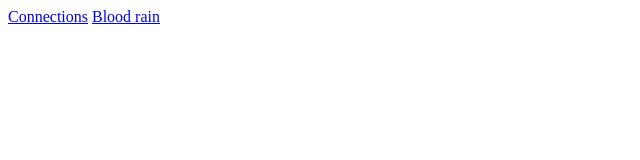
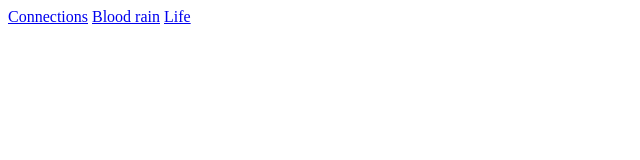
Before and after one commit to Fermento99/doodles, a plain HTML site: page index.html in a window 1280 px wide. Shown: the full height of the page, 0-640 px from the left. Drawn offline with Linux system fonts and the light colour scheme.

Commit message:
add life to main

```diff
--- a/index.html
+++ b/index.html
@@ -9,6 +9,7 @@
 <body>
   <a href="./connection/index.html">Connections</a>
   <a href="./blood rain/index.html">Blood rain</a>
+  <a href="./life/index.html">Life</a>
 
 </body>
 </html>
```
